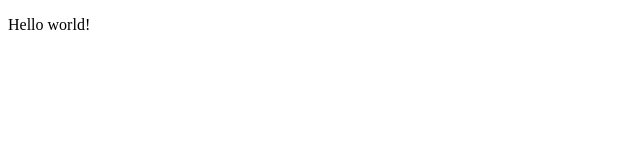
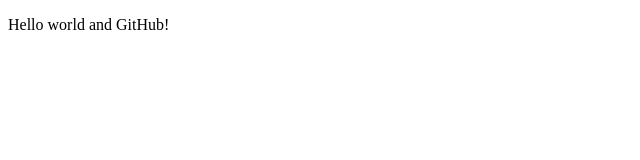
Before and after one commit to Dizelars/project-udemy, a plain HTML site: page index.html in a window 1280 px wide. Shown: the full height of the page, 0-640 px from the left. Drawn offline with Linux system fonts and the light colour scheme.

Commit message:
changes in html file

```diff
--- a/index.html
+++ b/index.html
@@ -7,7 +7,7 @@
     <link rel="stylesheet" href="css/style.css">
 </head>
 <body>
-    <p>Hello world!</p>
+    <p>Hello world and GitHub!</p>
     <script src="js/script.js"></script>
 </body>
 </html>
```
